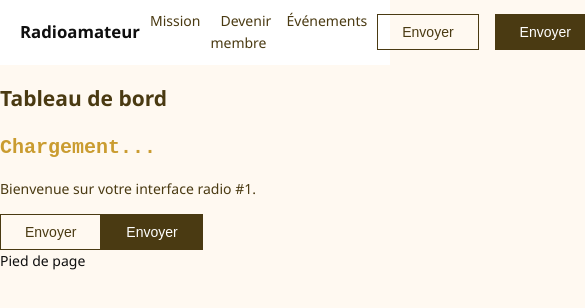
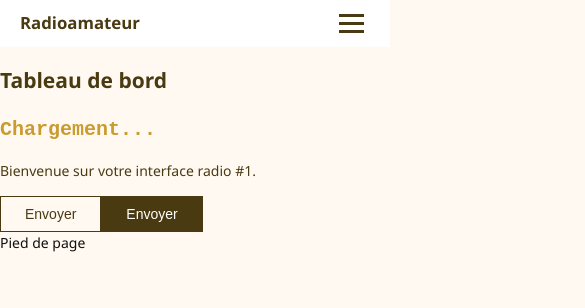
Before and after one commit to RignonNoel/radioamateur, an Angular app: page / in a window 390 px wide. Shown: the top 308 px of the page, 585 px wide, since content can reach past the window. Built offline with nearby package versions, Linux system fonts and the light colour scheme.

Commit message:
Feature:Navbar responsive avec menu

```diff
--- a/src/app/components/shared/navbar/navbar.html
+++ b/src/app/components/shared/navbar/navbar.html
@@ -1,5 +1,5 @@
 <nav>
-  <div>
+  <!-- <div>
     <span>Radioamateur</span>
   </div>
   <ul>
@@ -11,5 +11,28 @@
   <div class="btn-navbar">
     <app-button variant="secondary" type="submit">Envoyer</app-button>
     <app-button type="submit">Envoyer</app-button>
+  </div> -->
+
+  <div class="logo">
+    <span>Radioamateur</span>
+  </div>
+
+  <button class="hamburger" (click)="toggleMenu()" [class.open]="isMenuOpen">
+    <span></span>
+    <span></span>
+    <span></span>
+  </button>
+
+  <div class="nav-content" [class.active]="isMenuOpen">
+    <ul>
+      <li><a href="#" (click)="isMenuOpen = false">Mission</a></li>
+      <li><a href="#" (click)="isMenuOpen = false">Devenir membre</a></li>
+      <li><a href="#" (click)="isMenuOpen = false">Événements</a></li>
+    </ul>
+
+    <div class="btn-navbar">
+      <app-button variant="secondary" type="submit">Envoyer</app-button>
+      <app-button type="submit">Envoyer</app-button>
+    </div>
   </div>
 </nav>
--- a/src/app/components/shared/navbar/navbar.scss
+++ b/src/app/components/shared/navbar/navbar.scss
@@ -7,6 +7,14 @@ nav {
   align-items: center;
   background-color: white;
   padding: 10px 20px;
+}
+
+.nav-content {
+  display: flex; // Force l'alignement horizontal sur desktop
+  align-items: center;
+  justify-content: space-between;
+  flex: 1; // Prend l'espace disponible au milieu
+  margin-left: 2rem; // Espace par rapport au logo
 }
 
 .btn-navbar {
@@ -21,6 +29,7 @@ ul {
   list-style: none;
   padding: 0px;
   margin: 0px;
+  flex: 1; // Centre le menu entre le logo et les boutons
 }
 
 a {
@@ -36,4 +45,76 @@ a {
 span {
   font-weight: 900;
   font-size: 1.2em;
+  color: $color-primary;
 }
+
+// Style du bouton Hamburger
+.hamburger {
+  display: none; // Caché sur desktop
+  flex-direction: column;
+  gap: 5px;
+  background: none;
+  border: none;
+  cursor: pointer;
+  z-index: 1000;
+
+  span {
+    display: block;
+    width: 25px;
+    height: 3px;
+    background: $color-primary;
+    transition: 0.3s;
+  }
+}
+
+// --- MEDIA QUERIES (Mobile) ---
+@media (max-width: 768px) {
+  .hamburger {
+    display: flex;
+  }
+
+  .nav-content {
+    display: none; // Caché par défaut
+    flex-direction: column;
+    position: fixed;
+    top: 0;
+    right: 0;
+    width: 80%;
+    height: 100vh;
+    background: #fff;
+    padding-top: 80px 20px 40px 20px;
+    justify-content: flex-start;
+    gap: 2rem;
+    overflow-y: auto;
+
+    &.active {
+      display: flex;
+    }
+
+    ul {
+      flex-direction: column;
+      align-items: center;
+      margin-top: 40px;
+      gap: 1rem;
+      flex: 0;
+    }
+
+    .btn-navbar {
+      flex-direction: column;
+      width: 80%;
+    }
+  }
+
+  // Animation X du hamburger quand ouvert
+  .hamburger.open {
+    span:nth-child(1) {
+      transform: translateY(8px) rotate(45deg);
+    }
+    span:nth-child(2) {
+      opacity: 0;
+    }
+    span:nth-child(3) {
+      transform: translateY(-8px) rotate(-45deg);
+    }
+  }
+}
--- a/src/app/components/shared/navbar/navbar.ts
+++ b/src/app/components/shared/navbar/navbar.ts
@@ -7,4 +7,10 @@ import { Button } from '../button/button';
   templateUrl: './navbar.html',
   styleUrl: './navbar.scss',
 })
-export class Navbar {}
+export class Navbar {
+  isMenuOpen = false;
+
+  toggleMenu() {
+    this.isMenuOpen = !this.isMenuOpen;
+  }
+}
```
Also changed, not shown: 1 other file (tests, documents, lock files or other folders).
